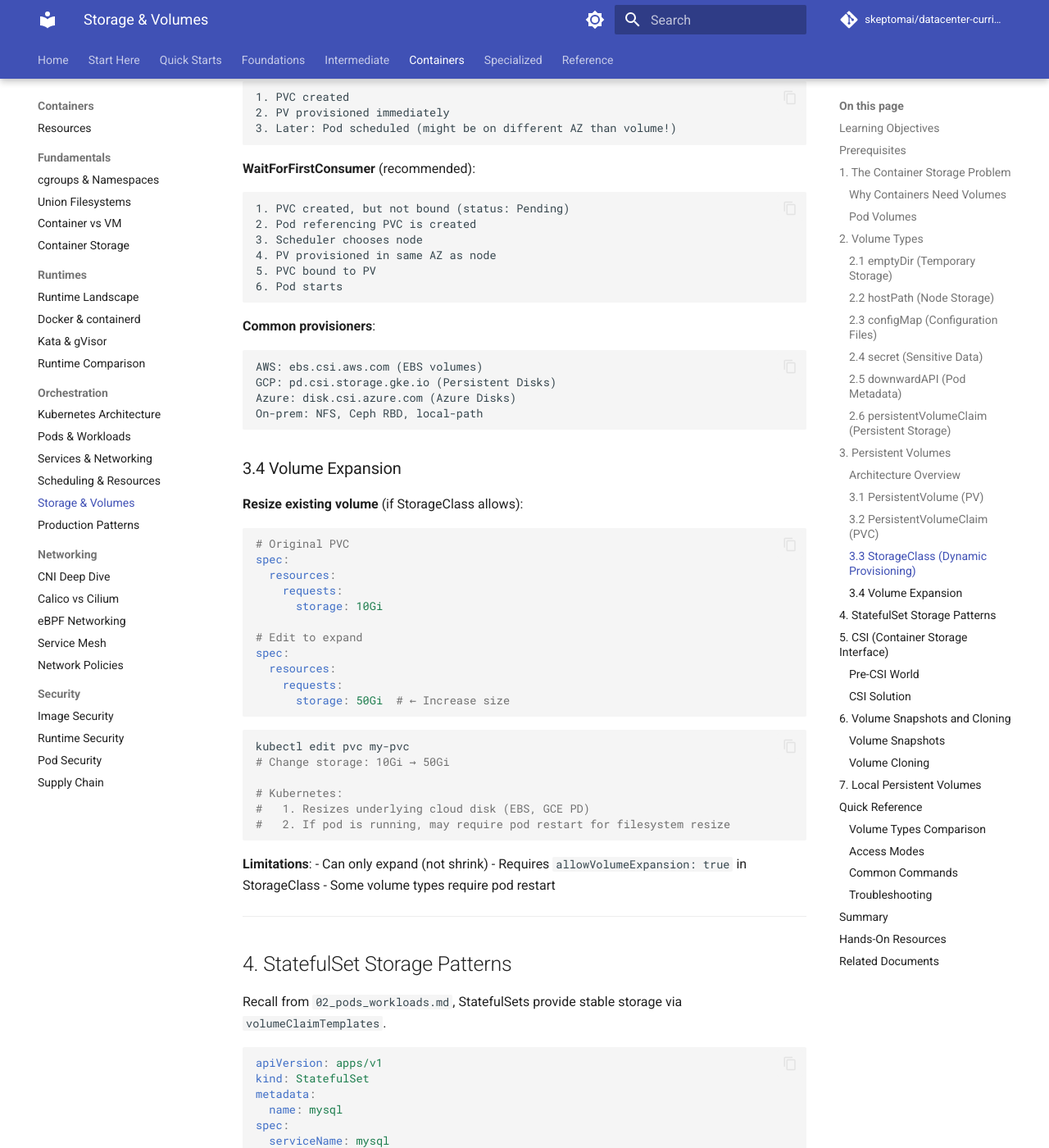
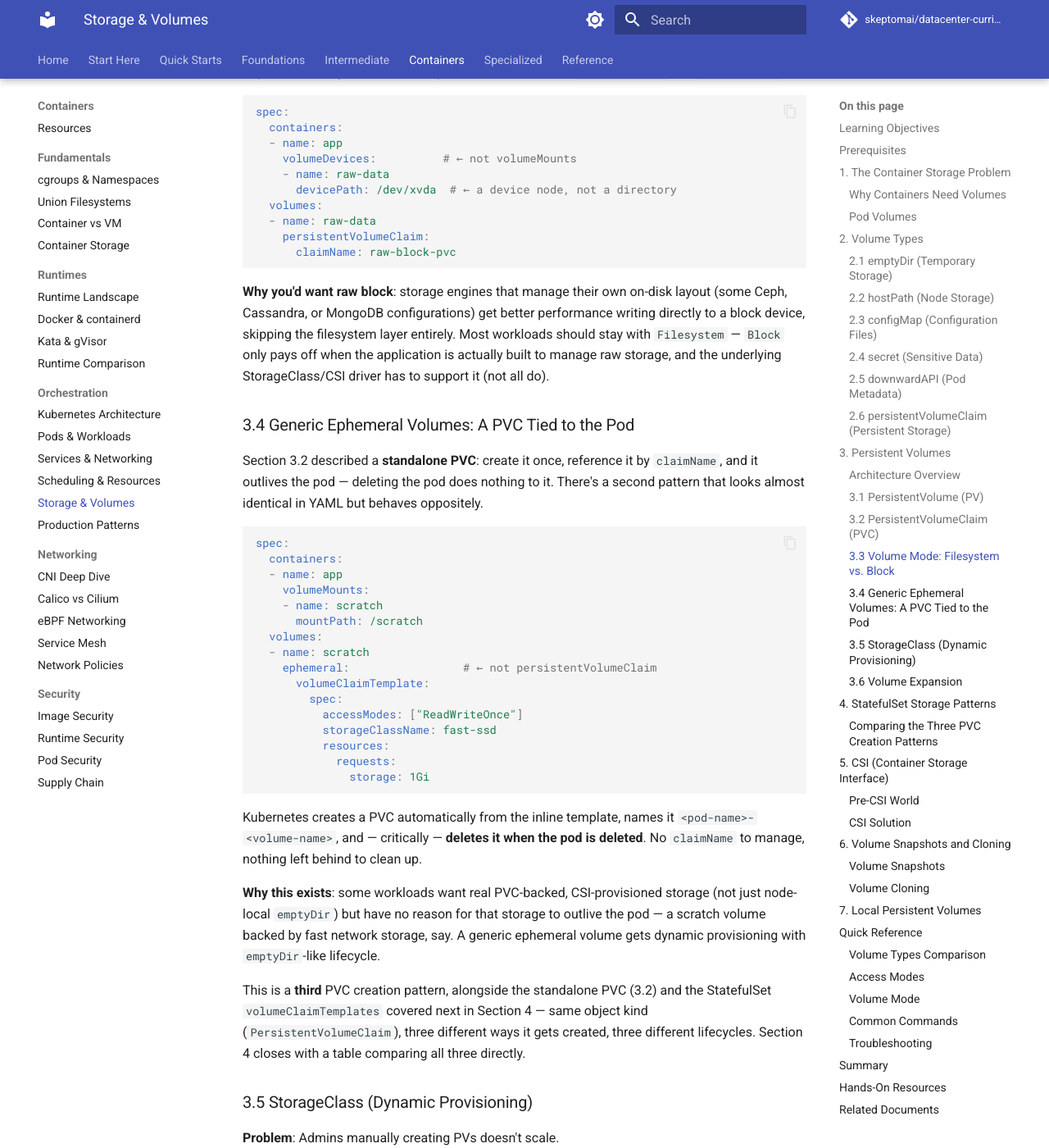
Before and after one commit to skeptomai/datacenter-curriculum, an MkDocs documentation site: the page built from docs/04_containers/03_orchestration/05_storage_volumes.md, in a window 1280 px wide and 1400 px high, scrolled down 8740 px. Shown: the whole window at 82% size. Built offline with MkDocs 1.6.1 and Material for MkDocs 9.7.7, drawn with Linux system fonts in a browser that asks for light colours; comment, search, counter and statistics services are not loaded; some of the changed text lies outside the part shown.

Commit message:
Add volume mode, generic ephemeral volumes, and ReadWriteOncePod to storage docs
Storage and Volumes covered standalone PVCs and StatefulSet volumeClaimTemplates
as if they were the only two ways a PVC gets created, and never mentioned
volumeMode (Filesystem vs. Block) or the ReadWriteOncePod access mode at all.

- Section 3.1: added ReadWriteOncePod (RWOP) to the access mode list, with a
  note on how it differs from ReadWriteOnce (pod-level exclusivity vs.
  node-level)
- New Section 3.3 ("Volume Mode: Filesystem vs. Block"): the volumeMode field,
  raw block device access via volumeDevices, and why some storage engines
  prefer it
- New Section 3.4 ("Generic Ephemeral Volumes"): the ephemeral.volumeClaimTemplate
  pattern - a PVC created inline in a pod spec and deleted automatically with
  the pod, contrasted directly against the standalone PVC from Section 3.2
- Renumbered old 3.3 StorageClass -> 3.5, old 3.4 Volume Expansion -> 3.6
- End of Section 4: added a comparison table across all three PVC creation
  patterns (standalone / StatefulSet volumeClaimTemplates / generic ephemeral)
  - who creates it, naming, and whether it's deleted with the pod
- Updated Learning Objectives, Quick Reference (Access Modes, new Volume Mode
  block), Summary, frontmatter tags, and estimated_time to match

Co-Authored-By: Claude Sonnet 5 <noreply@anthropic.com>

````diff
--- a/docs/04_containers/03_orchestration/05_storage_volumes.md
+++ b/docs/04_containers/03_orchestration/05_storage_volumes.md
@@ -1,12 +1,12 @@
 ---
 level: intermediate
-estimated_time: 40 min
+estimated_time: 50 min
 prerequisites:
   - 04_containers/03_orchestration/02_pods_workloads.md
   - 04_containers/01_fundamentals/02_union_filesystems.md
 next_recommended:
   - 04_containers/03_orchestration/06_production_patterns.md
-tags: [kubernetes, storage, volumes, persistent-volumes, storage-classes, csi]
+tags: [kubernetes, storage, volumes, persistent-volumes, storage-classes, csi, volume-mode, ephemeral-volumes]
 ---
 
 # Storage and Volumes
@@ -17,6 +17,8 @@ After reading this document, you will understand:
 - Why containers need volumes for persistent data
 - The different volume types and their use cases
 - PersistentVolumes and PersistentVolumeClaims
+- Access modes, including the stricter ReadWriteOncePod, and volume mode (Filesystem vs. Block)
+- The three different ways a PVC can be created — standalone, StatefulSet-templated, and generic ephemeral — and how their lifecycles differ
 - StorageClasses for dynamic provisioning
 - StatefulSet storage patterns
 - The Container Storage Interface (CSI)
@@ -354,10 +356,13 @@ spec:
 ReadWriteOnce (RWO): Single node, read-write (most common for block storage)
 ReadOnlyMany (ROX): Multiple nodes, read-only
 ReadWriteMany (RWX): Multiple nodes, read-write (requires shared filesystem: NFS, CephFS)
+ReadWriteOncePod (RWOP): Single POD, read-write — stricter than RWO
 
 Block storage (EBS, GCE PD): RWO only
 File storage (NFS, CephFS, EFS): RWX supported
 ```
+
+**RWO vs. RWOP**: RWO lets *any* pod on the node that's already mounted the volume mount it too (e.g. multiple replicas of a Deployment that happen to land on the same node). RWOP closes that gap — only the one pod that first claims it can ever mount it, cluster-wide, regardless of node. Use RWOP when a single-writer guarantee actually matters (e.g. a database that would corrupt its files if two processes ever opened them at once) and RWO's node-level guarantee isn't tight enough.
 
 **Reclaim Policies**:
 ```
@@ -420,7 +425,66 @@ spec:
 6. PVC deleted → Reclaim policy determines PV fate
 ```
 
-### 3.3 StorageClass (Dynamic Provisioning)
+### 3.3 Volume Mode: Filesystem vs. Block
+
+Every PV and PVC also sets `volumeMode` — a completely different axis from access mode. Access mode controls *who* can mount a volume; volume mode controls *what shape* it takes inside the container.
+
+```yaml
+spec:
+  volumeMode: Filesystem  # default
+  # or
+  volumeMode: Block
+```
+
+**Filesystem** (default): the volume is formatted with (or already contains) a filesystem and mounted as a directory — everything shown so far, via `volumeMounts`.
+
+**Block**: the volume is handed to the container as a raw, unformatted block device — Kubernetes imposes no filesystem at all. The pod references it under `volumeDevices`, not `volumeMounts`:
+
+```yaml
+spec:
+  containers:
+  - name: app
+    volumeDevices:          # ← not volumeMounts
+    - name: raw-data
+      devicePath: /dev/xvda  # ← a device node, not a directory
+  volumes:
+  - name: raw-data
+    persistentVolumeClaim:
+      claimName: raw-block-pvc
+```
+
+**Why you'd want raw block**: storage engines that manage their own on-disk layout (some Ceph, Cassandra, or MongoDB configurations) get better performance writing directly to a block device, skipping the filesystem layer entirely. Most workloads should stay with `Filesystem` — `Block` only pays off when the application is actually built to manage raw storage, and the underlying StorageClass/CSI driver has to support it (not all do).
+
+### 3.4 Generic Ephemeral Volumes: A PVC Tied to the Pod
+
+Section 3.2 described a **standalone PVC**: create it once, reference it by `claimName`, and it outlives the pod — deleting the pod does nothing to it. There's a second pattern that looks almost identical in YAML but behaves oppositely.
+
+```yaml
+spec:
+  containers:
+  - name: app
+    volumeMounts:
+    - name: scratch
+      mountPath: /scratch
+  volumes:
+  - name: scratch
+    ephemeral:                 # ← not persistentVolumeClaim
+      volumeClaimTemplate:
+        spec:
+          accessModes: ["ReadWriteOnce"]
+          storageClassName: fast-ssd
+          resources:
+            requests:
+              storage: 1Gi
+```
+
+Kubernetes creates a PVC automatically from the inline template, names it `<pod-name>-<volume-name>`, and — critically — **deletes it when the pod is deleted**. No `claimName` to manage, nothing left behind to clean up.
+
+**Why this exists**: some workloads want real PVC-backed, CSI-provisioned storage (not just node-local `emptyDir`) but have no reason for that storage to outlive the pod — a scratch volume backed by fast network storage, say. A generic ephemeral volume gets dynamic provisioning with `emptyDir`-like lifecycle.
+
+This is a **third** PVC creation pattern, alongside the standalone PVC (3.2) and the StatefulSet `volumeClaimTemplates` covered next in Section 4 — same object kind (`PersistentVolumeClaim`), three different ways it gets created, three different lifecycles. Section 4 closes with a table comparing all three directly.
+
+### 3.5 StorageClass (Dynamic Provisioning)
 
 **Problem**: Admins manually creating PVs doesn't scale.
 
@@ -478,7 +542,7 @@ Azure: disk.csi.azure.com (Azure Disks)
 On-prem: NFS, Ceph RBD, local-path
 ```
 
-### 3.4 Volume Expansion
+### 3.6 Volume Expansion
 
 **Resize existing volume** (if StorageClass allows):
 
@@ -578,6 +642,16 @@ StatefulSet deleted → PVCs kept (not deleted)
 Manual cleanup:
   kubectl delete pvc data-mysql-0 data-mysql-1 data-mysql-2
 ```
+
+### Comparing the Three PVC Creation Patterns
+
+| | Standalone PVC (3.2) | StatefulSet `volumeClaimTemplates` | Generic Ephemeral Volume (3.4) |
+|---|---|---|---|
+| Who creates the PVC | You, directly | Kubernetes, one per replica | Kubernetes, inline from the pod spec |
+| Naming | Whatever you name it | `<template>-<statefulset>-<ordinal>` | `<pod-name>-<volume-name>` |
+| Tied to | Nothing — an independent object | The StatefulSet replica slot | That exact pod |
+| Deleted when the pod dies | No | No (survives scale-down by default) | **Yes, automatically** |
+| Typical use | Shared storage, manually managed lifecycle | Databases, clustered apps needing stable per-replica identity | Scratch space that needs real provisioned storage but shouldn't outlive the pod |
 
 ---
 
@@ -802,6 +876,14 @@ Pod scheduled on node with local PV (via nodeAffinity)
 RWO (ReadWriteOnce): Single node, read-write (EBS, GCE PD)
 ROX (ReadOnlyMany): Multiple nodes, read-only
 RWX (ReadWriteMany): Multiple nodes, read-write (NFS, EFS, CephFS)
+RWOP (ReadWriteOncePod): Single POD, read-write (stricter than RWO)
+```
+
+### Volume Mode
+
+```
+Filesystem (default): mounted as a directory, via volumeMounts
+Block: raw device, via volumeDevices — app manages its own on-disk layout
 ```
 
 ### Common Commands
@@ -866,10 +948,16 @@ kubectl get pods -n kube-system | grep csi
 - **StorageClass**: Automatic PV provisioning
 
 **Key concepts**:
-- **Access modes**: RWO (single node), RWX (multiple nodes)
+- **Access modes**: RWO (single node), RWX (multiple nodes), RWOP (single pod — stricter than RWO)
+- **Volume mode**: Filesystem (default, mounted directory) vs. Block (raw device)
 - **Reclaim policies**: Retain, Delete
 - **Dynamic provisioning**: StorageClass automates PV creation
 - **CSI**: Standard plugin interface for storage vendors
+
+**Three ways a PVC gets created** — same object, different lifecycles:
+- **Standalone**: you create it, it outlives the pod
+- **StatefulSet `volumeClaimTemplates`**: one per replica, survives scale-down
+- **Generic ephemeral volume**: inline in the pod spec, deleted automatically with the pod
 
 **StatefulSets**:
 - `volumeClaimTemplates` create PVC per pod
````
